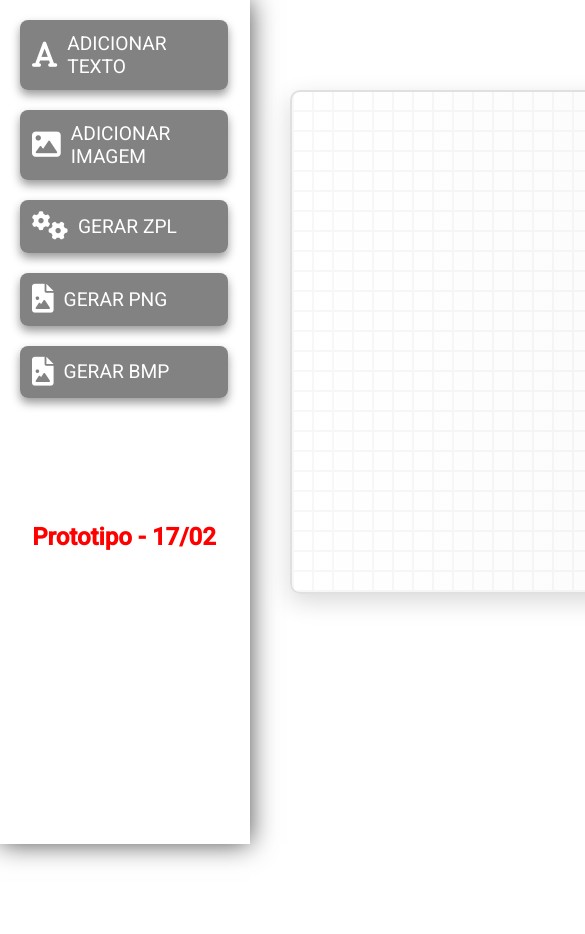
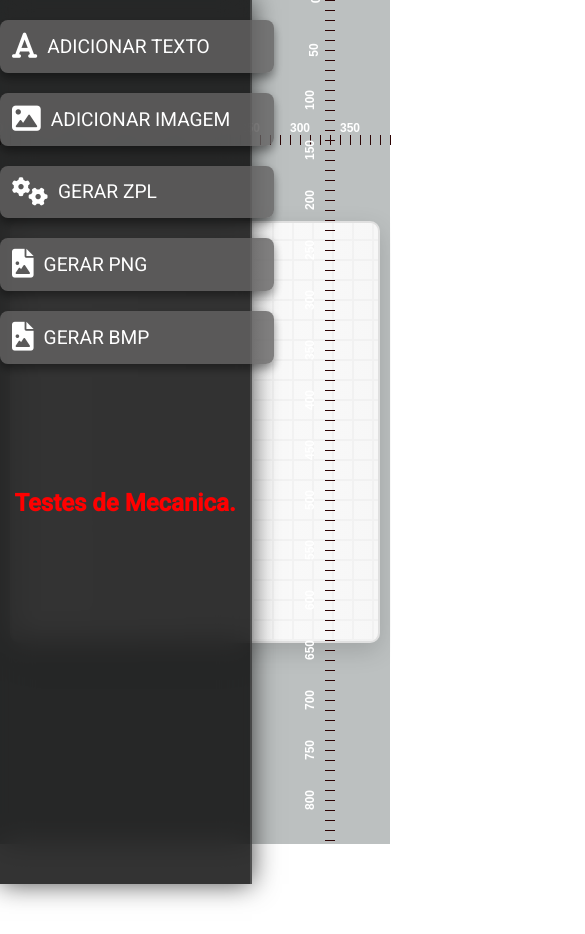
Before and after one commit to jeffersoncardoso100/label-designers, an Angular app: page / in a window 390 px wide. Shown: the top 934 px of the page, 585 px wide, since content can reach past the window. After the commit the page ends 844 px from the top, so only its background shows below. Built offline with nearby package versions, Linux system fonts and the light colour scheme.

Commit message:
Inicialização da regua

```diff
--- a/src/app/canvas-editor/canvas-editor.component.css
+++ b/src/app/canvas-editor/canvas-editor.component.css
@@ -1,61 +1,83 @@
-/* Container Principal - Ajusta o layout para respeitar a sidebar */
+/* Reset básico */
+* {
+  margin: 0;
+  padding: 0;
+  box-sizing: border-box;
+}
+
+/* Container Principal */
 .main-container {
-
+background-color: rgb(188, 192, 192);
 display: flex;
-  justify-content: flex-start; /* Alinha ao início, levando em conta o espaço da sidebar */
+justify-content: flex-start;
 align-items: center;
 min-height: 100vh;
-  margin-top: 60px; /* Espaço para a navbar */
+margin-top: 0;
+position: relative; /* Necessário para posicionar o fundo */
+padding-left: 10px;
+padding-right: 10px;
+flex-wrap: wrap;
+}
+
+/* Fundo antes do Canvas */
+.background-layer {
+position: absolute;
+top: 0;
+left: 0;
+width: 100%;
+height: 100%;
+background: #cf2d2d;
+z-index: -1;
+opacity: 0.5;
 }
 
 /* Canvas - Design mais moderno com elementos quadriculados */
 .canvas-container {
-  margin-top: 90px;
-  margin-left: 290px; /* Espaço para a sidebar */
+margin-top: 135px;
+margin-left: 319px;
 position: relative;
-  width: 800px;
-  height: 500px;
-  background-color: #ffffff; /* Fundo branco para aparência limpa */
-  border: 2px solid #e0e0e0; /* Borda suave e clara */
-  border-radius: 10px; /* Bordas levemente arredondadas */
-  box-shadow: 0 8px 24px rgba(0, 0, 0, 0.15); /* Sombra refinada para um toque mais profissional */
+width: 1000px;
+height: 800px;
+background-color: #ffffff;
+border: 2px solid #e0e0e0;
+border-radius: 10px;
+box-shadow: 0 8px 24px rgba(0, 0, 0, 0.15);
 overflow: hidden;
 display: flex;
 justify-content: center;
 align-items: center;
-  background: linear-gradient(to right, #ffffff, #f7f7f7); /* Gradiente sutil para o fundo */
+background: linear-gradient(to right, #ffffff, #f7f7f7);
 }
 
 /* Adicionando grid (elementos quadriculados) com linhas maiores */
 .canvas-container::before {
 content: "";
-  position: absolute; /* Garante que a grid fique atrás do conteúdo */
+position: absolute;
 top: 0;
 left: 0;
 width: 100%;
 height: 100%;
-  background: repeating-linear-gradient(0deg, #e0e0e0, #e0e0e0 2px, transparent 2px, transparent 20px), /* Ajustado para quadrados maiores */
-              repeating-linear-gradient(90deg, #e0e0e0, #e0e0e0 2px, transparent 2px, transparent 20px); /* Ajustado para quadrados maiores */
-  pointer-events: none; /* Não interfere com outros elementos */
-  opacity: 0.25; /* Opacidade ajustada para não sobrecarregar o design */
-  z-index: 0; /* Garantir que a grid fique atrás de tudo */
+background: repeating-linear-gradient(0deg, #e0e0e0, #e0e0e0 2px, transparent 2px, transparent 20px),
+            repeating-linear-gradient(90deg, #e0e0e0, #e0e0e0 2px, transparent 2px, transparent 20px);
+pointer-events: none;
+opacity: 0.25;
+z-index: 0;
 }
 
-/* Elementos dentro do canvas, como textos ou imagens */
+/* Elementos dentro do canvas */
 .canvas-content {
 position: relative;
-  z-index: 1; /* Garante que o conteúdo apareça acima da grid */
-  transition: width 0.3s ease; /* Transição suave para o aumento/diminuição de largura */
-  cursor: pointer; /* Indica que o elemento é clicável */
-  width: auto; /* Garantir que o conteúdo tenha largura automática inicialmente */
+z-index: 1;
+transition: width 0.3s ease;
+cursor: pointer;
+width: auto;
 }
 
-/* Classe para expandir o elemento */
 .canvas-content.expanded {
-  width: 120%; /* Aumenta a largura do elemento */
+width: 120%;
 }
 
-/* Adicionando a caixinha vermelha */
+/* Caixinha vermelha para expandir */
 .expand-box {
 position: absolute;
 bottom: 20px;
@@ -65,50 +87,65 @@
 background-color: red;
 border-radius: 4px;
 cursor: pointer;
-  box-shadow: 0 4px 8px rgba(0, 0, 0, 0.2); /* Sombra suave para a caixinha */
-  z-index: 2; /* Garante que a caixinha esteja acima do conteúdo */
+box-shadow: 0 4px 8px rgba(0, 0, 0, 0.2);
+z-index: 2;
 }
 
 .expand-box:hover {
-  background-color: darkred; /* Cor mais escura ao passar o mouse */
+background-color: darkred;
 }
 
-/* Efeito de hover para o canvas (borda mais intensa e sombra mais dramática) */
-.canvas-container:hover {
-  box-shadow: 0 12px 36px rgba(0, 0, 0, 0.2); /* Aumenta a intensidade da sombra */
-  border: 2px solid #dfdfdf; /* Borda mais visível ao passar o mouse */
-  transform: scale(1.03); /* Leve aumento de escala */
-}
-.resize-box {
-  position: absolute;
-  border: 2px solid #ccc;
-  cursor: pointer;
-  resize: both;
-  overflow: hidden;
+
+
+/* Responsividade para telas pequenas */
+
+/* Para telas pequenas */
+@media (max-width: 768px) {
+.main-container {
+  flex-direction: column;
+  justify-content: center;
+  align-items: center;
+  padding-left: 0;
+  padding-right: 0;
 }
 
-.resize-handle {
-  position: absolute;
-  background-color: rgba(0, 0, 0, 0.5);
-  width: 10px;
-  height: 10px;
-  cursor: pointer;
+.canvas-container {
+  width: 90vw;
+  height: 60vh;
+  margin-left: 0;
+  margin-top: 20px;
 }
 
-.top-left { top: 0; left: 0; }
-.top-right { top: 0; right: 0; }
-.bottom-left { bottom: 0; left: 0; }
-.bottom-right { bottom: 0; right: 0; }
-
-.content {
-  position: absolute;
+.canvas-content {
   width: 100%;
   height: 100%;
-  overflow: hidden;
 }
 
-img {
+.expand-box {
+  bottom: 10px;
+  right: 10px;
+  width: 30px;
+  height: 30px;
+}
+}
+
+/* Para telas muito pequenas, como celulares */
+@media (max-width: 480px) {
+.canvas-container {
+  width: 95vw;
+  height: 50vh;
+  margin-left: 0;
+}
+
+.canvas-content {
   width: 100%;
   height: 100%;
-  object-fit: contain;
 }
+
+.expand-box {
+  bottom: 10px;
+  right: 10px;
+  width: 25px;
+  height: 25px;
+}
+}
--- a/src/app/canvas-editor/canvas-editor.component.html
+++ b/src/app/canvas-editor/canvas-editor.component.html
@@ -1,10 +1,25 @@
 
-<div id="canvas" class="canvas-container">
-  <!-- Elemento clicável -->
-  <div class="canvas-content" (click)="toggleSize($event)">
+<div class="main-container">
+  <!-- Fundo antes do Canvas -->
+  <div class="background-layer"></div>
 
+
+<app-ruler></app-ruler>
+
+<!--
+  <div class="ruler vertical-ruler"></div>
+  <div class="ruler horizontal-ruler"></div> -->
+
+
+  <!-- Canvas Container -->
+  <div id="canvas" class="canvas-container">
+    <!-- Elemento clicável dentro do canvas -->
+    <div class="canvas-content" (click)="toggleSize($event)">
+      <!-- Conteúdo do canvas -->
+    </div>
   </div>
 </div>
+
 <app-text-modal *ngIf="showTextModal"></app-text-modal>
 <app-image-modal *ngIf="showImageModal"></app-image-modal>
 <app-zpl-generator *ngIf="showZPLModal"></app-zpl-generator>
--- a/src/app/canvas-editor/canvas-editor.component.ts
+++ b/src/app/canvas-editor/canvas-editor.component.ts
@@ -138,6 +138,7 @@ import { SidebarComponent } from "../sidebar/sidebar.component";
 import { ZplGeneratorComponent } from "../Returns/zpl-generator/zpl-generator.component";
 import { PngGeneratorComponent } from "../Returns/png-generator/png-generator.component";
 import { BmpGeneratorComponent } from '../Returns/bmp-generator/bmp-generator.component';
+import { RulerComponent } from './ruler/ruler.component';
 
 @Component({
   selector: 'app-canvas-editor',
@@ -145,7 +146,7 @@ import { BmpGeneratorComponent } from '../Returns/bmp-generator/bmp-generator.co
   styleUrls: ['./canvas-editor.component.css'],
   imports: [ImageModalComponent, TextModalComponent,
      CommonModule, SidebarComponent, ZplGeneratorComponent,
-      PngGeneratorComponent,BmpGeneratorComponent]
+      PngGeneratorComponent,BmpGeneratorComponent,RulerComponent]
 })
 export class CanvasEditorComponent implements OnInit {
   // Variáveis para controlar a visibilidade dos modais
--- /dev/null
+++ b/src/app/canvas-editor/ruler/ruler.component.css
@@ -0,0 +1,92 @@
+/* Variáveis CSS para controlar o posicionamento das réguas */
+:root {
+    --ruler-horizontal-start: 190px; /* Início da régua horizontal */
+    --ruler-horizontal-end: calc(100% - 40px); /* Fim da régua horizontal */
+    --ruler-vertical-start: 40px; /* Início da régua vertical (ajustado para 40px) */
+    --ruler-vertical-end: calc(100% - 40px); /* Fim da régua vertical */
+  }
+
+  /* Contêiner que agrupa canvas e réguas */
+  .canvas-wrapper {
+    position: relative;
+    width: 1000px; /* ajuste conforme necessário */
+    height: 800px; /* ajuste conforme necessário */
+    overflow: hidden; /* recorta qualquer conteúdo que ultrapasse os limites */
+    border: 1px solid #ffffff; /* apenas para visualização */
+  }
+
+  /* Contêiner das réguas – posicionado dentro do wrapper */
+  .ruler-container {
+    position: absolute;
+    top: 0;
+    left: 0;
+    z-index: 100;
+  }
+
+  /* Estilos gerais das réguas */
+  .ruler {
+    background: #1c1c1c;
+    color: #ae4c4c;
+    font-family: 'Arial', sans-serif;
+    font-size: 12px;
+  }
+
+  /* Régua Horizontal */
+  .ruler-horizontal {
+    position: absolute;
+    top: 105px; /* fixa no topo do wrapper */
+    left: var(--ruler-horizontal-start); /* início da régua horizontal */
+    width: calc(var(--ruler-horizontal-end) - var(--ruler-horizontal-start)); /* largura da régua horizontal */
+    height: 40px;
+    border-bottom: 2px solid #e65c3a;
+  }
+
+  /* Régua Vertical */
+  .ruler-vertical {
+    position: absolute;
+    top: 0;
+    left: 295px;
+    width: 40px;
+    height: 100%;
+    border-right: 2px solid #e65c3a;
+  }
+
+  /* Marcas menores (traços pequenos) para ambas */
+  .mark {
+    position: absolute;
+    background: #2d0404;
+  }
+
+  /* Marcas na Horizontal */
+  .ruler-horizontal .mark {
+    width: 1px;
+    height: 10px;
+    bottom: 0;
+  }
+
+  /* Marcas na Vertical – todas à direita */
+  .ruler-vertical .mark {
+    width: 10px;
+    height: 1px;
+    right: 0;
+  }
+
+  /* Números da régua */
+  .number {
+    position: absolute;
+    font-size: 12px;
+    color: #ffffff;
+    font-weight: bold;
+  }
+
+  /* Posição dos números na Horizontal */
+  .ruler-horizontal .number {
+    bottom: 10px;
+    transform: translateX(-50%);
+  }
+
+  /* Posição dos números na Vertical */
+  .ruler-vertical .number {
+    right: 15px;
+    transform: translateY(-50%) rotate(-90deg);
+  }
--- /dev/null
+++ b/src/app/canvas-editor/ruler/ruler.component.html
@@ -0,0 +1,118 @@
+<div class="ruler-container">
+    <!-- Régua Horizontal -->
+    <div class="ruler ruler-horizontal" #horizontalRuler>
+      <div *ngFor="let mark of horizontalMarks"
+           class="mark"
+           [style.left.px]="mark">
+      </div>
+      <ng-container *ngFor="let mark of horizontalMarks">
+        <div *ngIf="mark % 50 === 0"
+             class="number"
+             [style.left.px]="mark">
+          {{ mark }}
+        </div>
+      </ng-container>
+    </div>
+
+    <!-- Régua Vertical -->
+    <div class="ruler ruler-vertical" #verticalRuler>
+      <div *ngFor="let mark of verticalMarks"
+           class="mark"
+           [style.top.px]="mark">
+      </div>
+      <ng-container *ngFor="let mark of verticalMarks">
+        <div *ngIf="mark % 50 === 0"
+             class="number"
+             [style.top.px]="mark">
+          {{ mark }}
+        </div>
+      </ng-container>
+    </div>
+  </div>
+
+
+
+
+<!--
+
+/*
+/* Contêiner da régua
+.ruler-container {
+    position: fixed;
+    z-index: 100;
+}
+
+/* Estilos gerais das réguas */
+.ruler {
+    background: #1c1c1c;
+    color: #ffffff;
+    font-family: 'Arial', sans-serif;
+    font-size: 12px;
+}
+
+/* Régua horizontal */
+.ruler-horizontal {
+    top: 125px;
+    left: 40px;
+    width: calc(100% - 40px);
+    height: 40px;
+    border-bottom: 2px solid #e65c3a;
+    position: fixed;
+}
+
+/* Régua vertical */
+.ruler-vertical {
+    top: 0;
+    left: 285px;
+    width: 40px;
+    height: 100vh;
+    border-right: 2px solid #e65c3a;
+    position: fixed;
+}
+
+/* Marcas menores (traços pequenos) */
+.mark {
+    position: absolute;
+    background: #ffffff;
+}
+
+/* Marcas maiores (cada 50px) */
+.big-mark {
+    background: #e65c3a;
+}
+
+/* Posição das marcas na horizontal */
+.ruler-horizontal .mark {
+    width: 1px;
+    height: 10px;
+    bottom: 0;
+}
+
+/* Posição das marcas na vertical */
+.ruler-vertical .mark {
+    width: 10px;
+    height: 1px;
+    left: 0;
+}
+
+/* Números da régua */
+.number {
+    position: absolute;
+    font-size: 12px;
+    color: #ffffff;
+    font-weight: bold;
+}
+
+/* Posição dos números na horizontal */
+.ruler-horizontal .number {
+    bottom: 10px;
+    transform: translateX(-50%);
+}
+
+/* Posição dos números na vertical */
+/* Posição das marcas na vertical */
+.ruler-vertical .mark {
+    width: 10px;
+    height: 1px;
+    right: 0; /* Alterado de left: 0; para right: 0; */
+}  -->
--- /dev/null
+++ b/src/app/canvas-editor/ruler/ruler.component.ts
@@ -0,0 +1,78 @@
+import { CommonModule } from '@angular/common';
+import { Component, ElementRef, AfterViewInit, ViewChild } from '@angular/core';
+
+@Component({
+  selector: 'app-ruler',
+  imports:[CommonModule],
+  templateUrl: './ruler.component.html',
+  styleUrls: ['./ruler.component.css']
+})
+export class RulerComponent implements AfterViewInit {
+  @ViewChild('horizontalRuler') horizontalRuler!: ElementRef;
+  @ViewChild('verticalRuler') verticalRuler!: ElementRef;
+
+  // Definindo as propriedades para as marcas da régua
+  horizontalMarks: number[] = [];
+  verticalMarks: number[] = [];
+
+  // Variáveis de controle para o movimento
+  isDraggingHorizontal = false;
+  isDraggingVertical = false;
+  offsetX: number = 0;
+  offsetY: number = 0;
+
+  ngAfterViewInit() {
+    this.createHorizontalRuler();
+    this.createVerticalRuler();
+    this.addDragEvent();
+  }
+
+  // Criar a régua horizontal
+  createHorizontalRuler() {
+    const ruler = this.horizontalRuler.nativeElement;
+    for (let i = 0; i <= window.innerWidth; i += 10) {
+      this.horizontalMarks.push(i);
+    }
+  }
+
+  // Criar a régua vertical
+  createVerticalRuler() {
+    const ruler = this.verticalRuler.nativeElement;
+    for (let i = 0; i <= window.innerHeight; i += 10) {
+      this.verticalMarks.push(i);
+    }
+  }
+
+  // Função para adicionar os eventos de movimentação
+  addDragEvent() {
+    const horizontalRuler = this.horizontalRuler.nativeElement;
+    const verticalRuler = this.verticalRuler.nativeElement;
+
+    horizontalRuler.addEventListener('mousedown', (e: MouseEvent) => {
+      this.isDraggingHorizontal = true;
+      this.offsetX = e.clientX - horizontalRuler.getBoundingClientRect().left;
+    });
+
+    verticalRuler.addEventListener('mousedown', (e: MouseEvent) => {
+      this.isDraggingVertical = true;
+      this.offsetY = e.clientY - verticalRuler.getBoundingClientRect().top;
+    });
+
+    document.addEventListener('mousemove', (e: MouseEvent) => {
+      if (this.isDraggingHorizontal) {
+        const newLeft = e.clientX - this.offsetX;
+        horizontalRuler.style.left = `${newLeft}px`;
+      }
+
+      if (this.isDraggingVertical) {
+        const newTop = e.clientY - this.offsetY;
+        verticalRuler.style.top = `${newTop}px`;
+      }
+    });
+
+    document.addEventListener('mouseup', () => {
+      this.isDraggingHorizontal = false;
+      this.isDraggingVertical = false;
+    });
+  }
+}
--- a/src/app/sidebar/sidebar.component.css
+++ b/src/app/sidebar/sidebar.component.css
@@ -1,13 +1,5 @@
-/* Reset básico */
-* {
-    margin: 0;
-    padding: 0;
-    box-sizing: border-box;
-}
-
 /* Navbar */
 .navbar {
-
     padding: 20px 0;
     position: fixed;
     top: 0;
@@ -22,7 +14,8 @@
     box-shadow: 0 0 25px rgba(0, 0, 0, 0.7);
     backdrop-filter: blur(15px); /* Efeito de vidro */
     border-right: 2px solid rgba(255, 255, 255, 0.15);
-    animation: gradientAnimation 10s ease infinite;
+    background: rgba(0, 0, 0, 0.8); /* Cor fixa de fundo para a navbar */
+    animation: gradientAnimation 10s ease infinite; /* Apenas anima o gradiente do fundo */
 }
 
 /* Animação do gradiente */
@@ -50,7 +43,7 @@
 /* Estilo dos links */
 .navbar a {
     background: rgba(100, 99, 99, 0.8); /* Fundo metálico */
-    color: #fff;
+    color: #fff ;
     padding: 12px;
     border-radius: 8px;
     cursor: pointer;
@@ -108,7 +101,8 @@
     text-decoration: none; /* Garante que o texto não tenha sublinhado */
 }
 
-.proto{
+/* A classe "proto" é apenas para testar */
+.proto {
     color: red;
     margin-top: 125px;
 }
--- a/src/app/sidebar/sidebar.component.html
+++ b/src/app/sidebar/sidebar.component.html
@@ -28,5 +28,5 @@
     </a>
 
   </div>
-  <h1 class="proto">Prototipo - 17/02</h1>
+  <h1 class="proto">Testes de Mecanica.</h1>
 </nav>
```
Also changed, not shown: 1 other file (tests, documents, lock files or other folders). Lines whose indentation alone changed are shown as unchanged.
